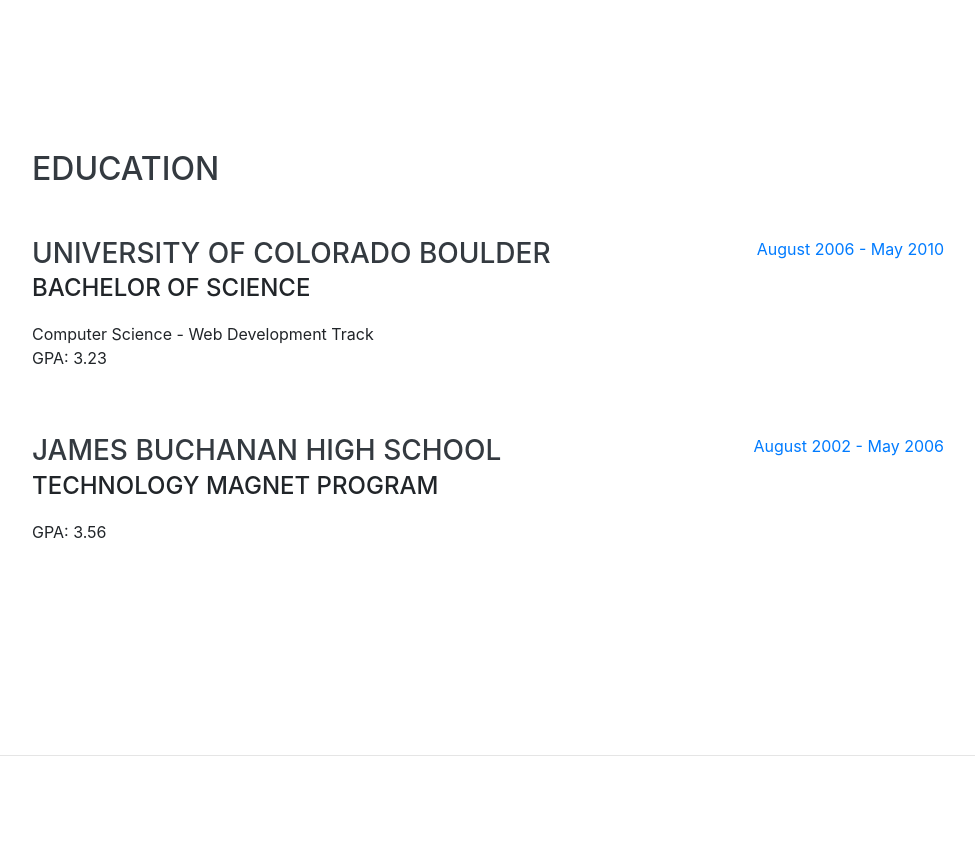
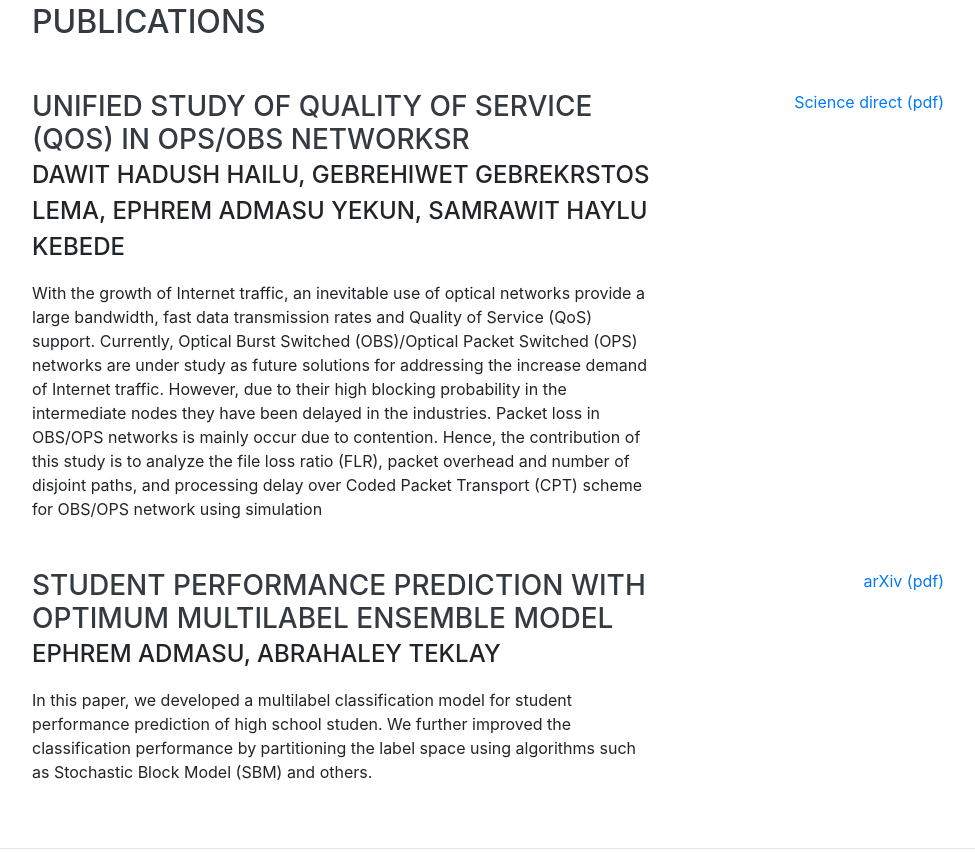
Before and after one commit to ephrem-admasu/ephrem-admasu.github.io, a website with bundled scripts: page index.html in a window 1280 px wide. Shown: the part 2126-2978 px from the top of the page, without its empty margins (288-1263 px from the left). Built offline with nearby package versions, Linux system fonts and the light colour scheme; a web font is replaced by a local one.

Commit message:
Update index.html

```diff
--- a/index.html
+++ b/index.html
@@ -187,6 +187,47 @@
 
     <hr class="m-0">
 
+<section class="resume-section p-3 p-lg-5 d-flex align-items-center" id="publication">
+      <div class="w-100">
+        <h2 class="mb-5">Publications</h2>
+
+        <div class="resume-item d-flex flex-column flex-md-row justify-content-between mb-5">
+          <div class="resume-content">
+            <h3 class="mb-0">Unified study of quality of service (QoS) in OPS/OBS networksr</h3>
+            <div class="subheading mb-3">Dawit Hadush Hailu, Gebrehiwet Gebrekrstos Lema, Ephrem Admasu Yekun, Samrawit Haylu Kebede</div>
+            <div>With the growth of Internet traffic, an inevitable use of optical networks provide a large bandwidth,
+              fast data transmission rates and Quality of Service (QoS) support. Currently, Optical Burst Switched
+              (OBS)/Optical Packet Switched (OPS) networks are under study as future solutions for addressing the
+              increase demand of Internet traffic. However, due to their high blocking probability in the intermediate
+              nodes they have been delayed in the industries. Packet loss in OBS/OPS networks is mainly occur due to contention.
+              Hence, the contribution of this study is to analyze the file loss ratio (FLR), packet overhead and number of disjoint
+              paths, and processing delay over Coded Packet Transport (CPT) scheme for OBS/OPS network using simulation</div>
+
+          </div>
+          <div class="resume-date text-md-right">
+            <span class="text-primary"><a href="https://www.sciencedirect.com/science/article/pii/S1068520017301074" > Science direct (pdf)</a></span>
+          </div>
+        </div>
+
+        <div class="resume-item d-flex flex-column flex-md-row justify-content-between">
+          <div class="resume-content">
+            <h3 class="mb-0">Student Performance Prediction with Optimum Multilabel Ensemble Model </h3>
+            <div class="subheading mb-3">Ephrem Admasu, Abrahaley Teklay</div>
+            <p>In this paper, we developed a multilabel classification model for student performance prediction of high school studen. We further improved the classification performance by partitioning the
+               label space using algorithms such as Stochastic Block Model (SBM) and others.
+            </p>
+          </div>
+          <div class="resume-date text-md-right">
+            <span class="text-primary"><a href="https://arxiv.org/abs/1909.07444">arXiv (pdf)</a></span>
+          </div>
+        </div>
+
+      </div>
+    </section>
+
+    <hr class="m-0">
+
+
     <section class="resume-section p-3 p-lg-5 d-flex align-items-center" id="education">
       <div class="w-100">
         <h2 class="mb-5">Education</h2>
```
